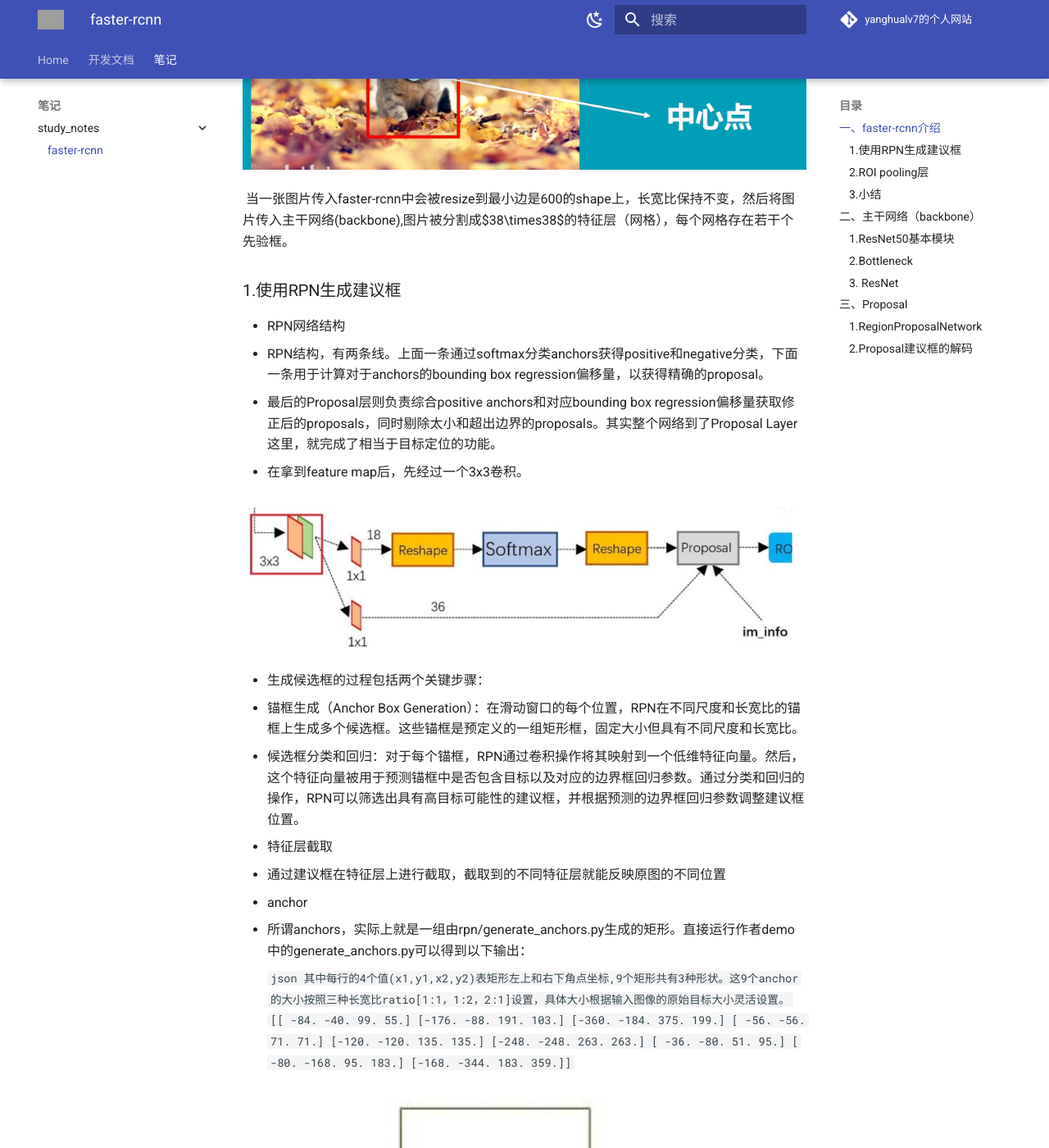
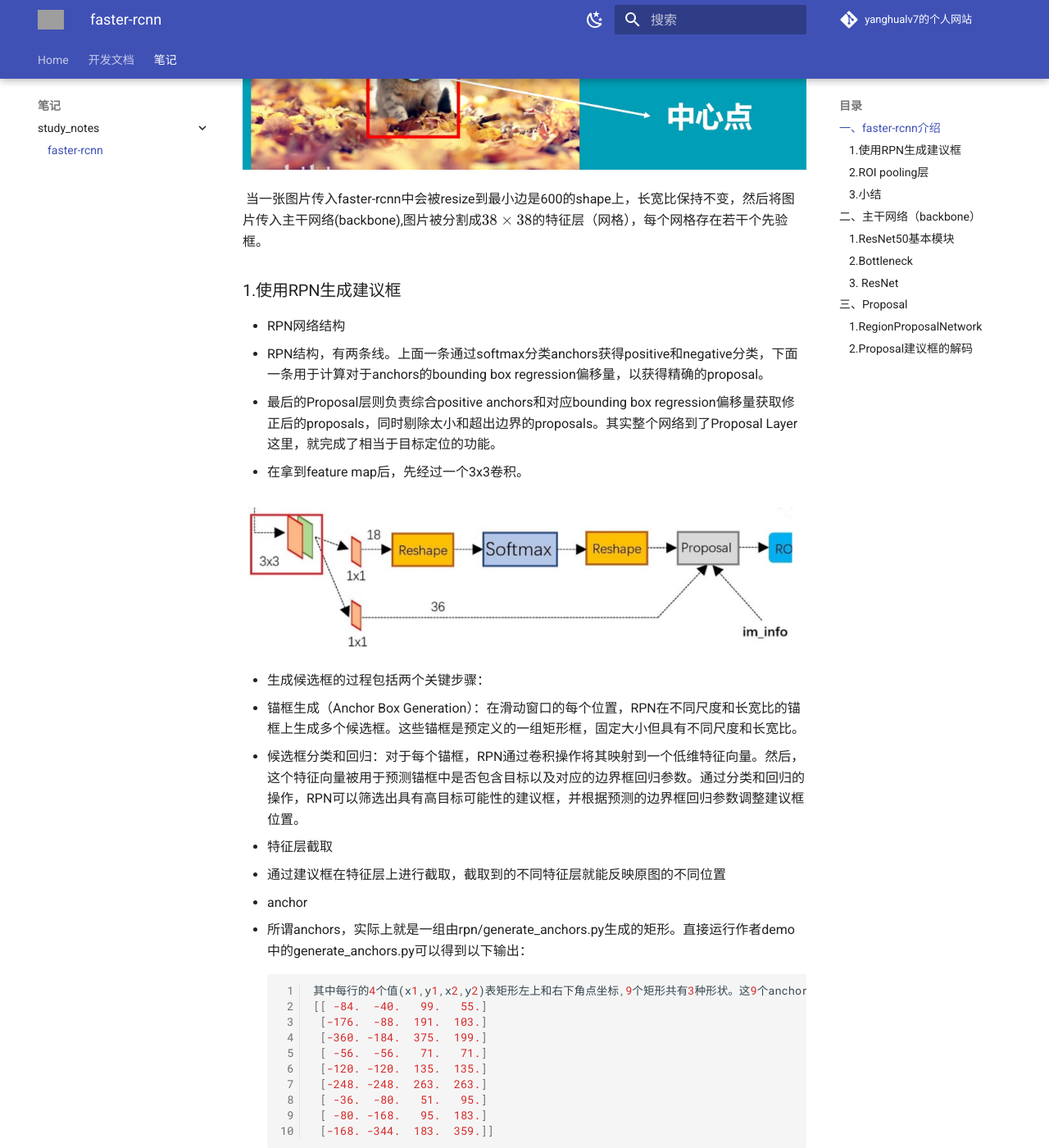
Before and after one commit to yanghualv7/yanghualv7.github.io, an MkDocs documentation site: the page built from docs/Documentation/study_notes/faster-rcnn/faster-rcnn-学习笔记.md, in a window 1280 px wide and 1400 px high, scrolled down 686 px. Shown: the whole window at 82% size. Built offline with MkDocs 1.6.1 and Material for MkDocs 9.7.7, drawn with Linux system fonts in a browser that asks for light colours; comment, search, counter and statistics services are not loaded; some of the changed text lies outside the part shown; grey boxes are pictures that could not be loaded.

Commit message:
!修复语法高亮和公式展示错误

```diff
--- /dev/null
+++ b/docs/extra.css
@@ -0,0 +1,3 @@
+.math {
+    font-size: 110%;
+}
--- a/mkdocs.yml
+++ b/mkdocs.yml
@@ -55,16 +55,15 @@
   language: zh # 一些提示性的文字会变成中文
 
 markdown_extensions:
-- toc:
-  permalink: true
-- pymdownx.highlight:
-  linenums: true
-  anchor_linenums: true
-- pymdownx.inlinehilite
-- pymdownx.superfences
-
-# 设置代码块语法高亮为中文
-markdown_extensions:
+  - toc:
+      permalink: true
+  - pymdownx.highlight:
+      linenums: true
+      anchor_linenums: true
+  - pymdownx.arithmatex:
+      generic: true
+  - pymdownx.inlinehilite
+  - pymdownx.superfences
   - codehilite:
       guess_lang: false
       hljs_languages:
@@ -73,6 +72,14 @@
         python: python
         javascript: javascript
         # 添加其他需要的语言
+
+extra_css:
+  - extra.css
+
+extra_javascript:
+  - https://polyfill.io/v3/polyfill.min.js?features=es6
+  - https://cdn.jsdelivr.net/npm/mathjax@3/es5/tex-chtml.js
+
 
 # 仓库信息
 repo_url: https://github.com/yanghualv7/yanghualv7.github.io
```
